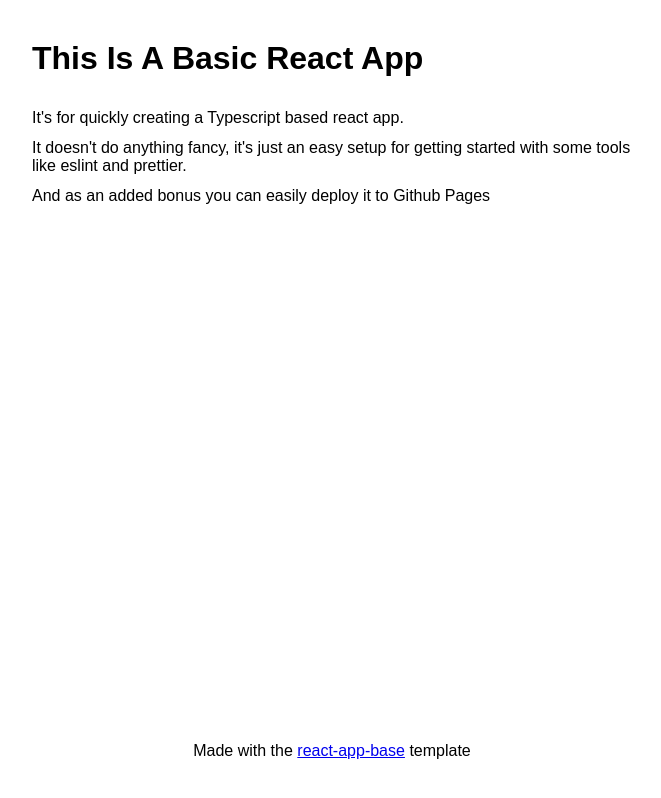
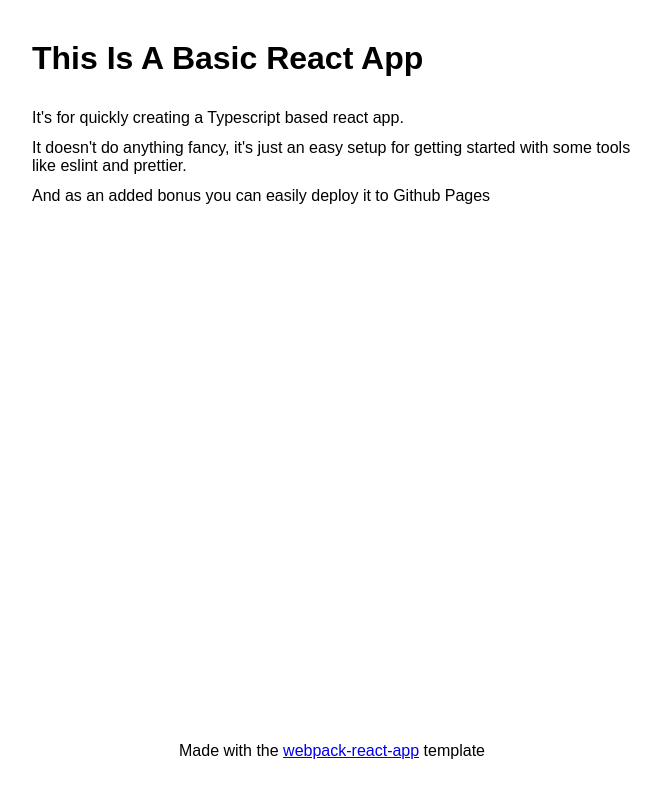
Before and after one commit to joshdales/webpack-react-app, a React app: page / in a window 1280 px wide. Shown: the whole page, without its empty margins (308-969 px from the left). Built offline with nearby package versions, Linux system fonts and the light colour scheme.

Commit message:
Oops, forgot to update the link on the page

```diff
--- a/src/App.tsx
+++ b/src/App.tsx
@@ -21,8 +21,8 @@ function App(): JSX.Element {
       <footer>
         <p>
           Made with the{' '}
-          <a href="https://github.com/joshdales/react-app-base">
-            react-app-base
+          <a href="https://github.com/joshdales/webpack-react-app">
+            webpack-react-app
           </a>{' '}
           template
         </p>
```
